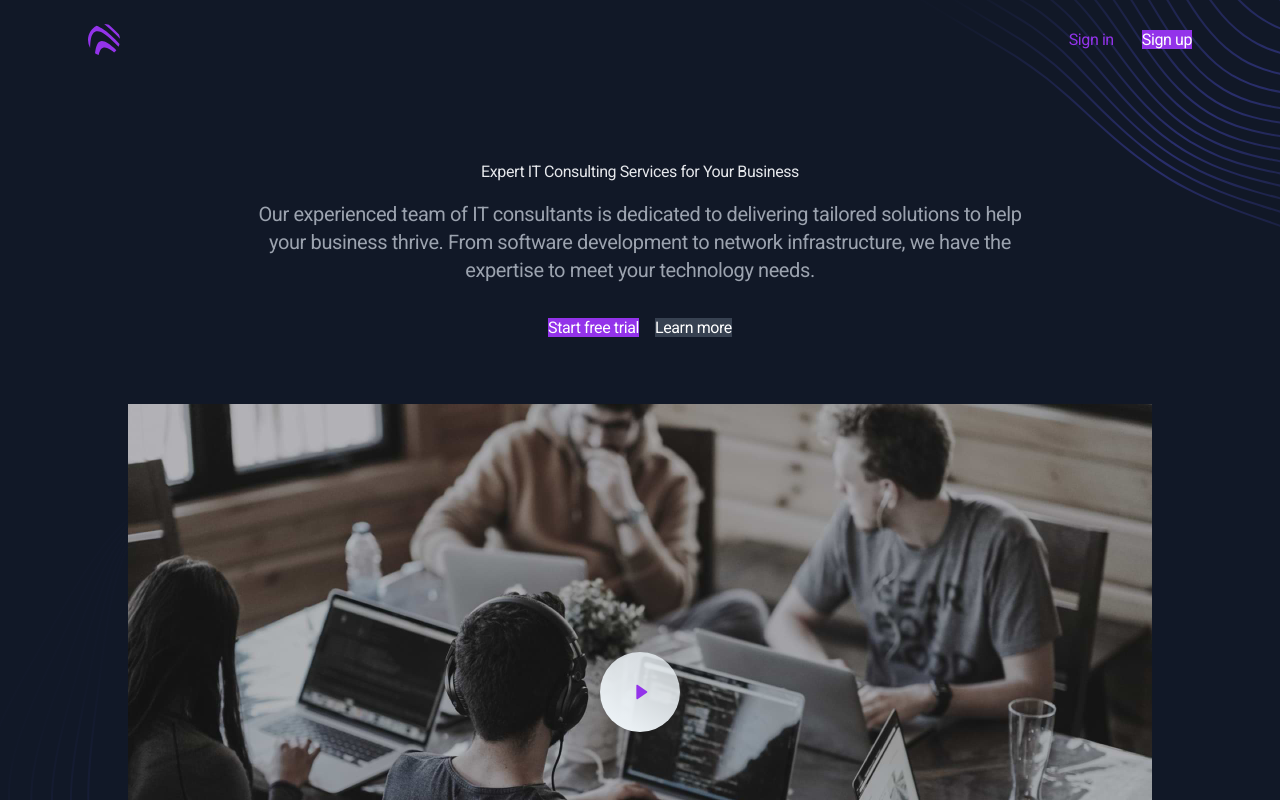
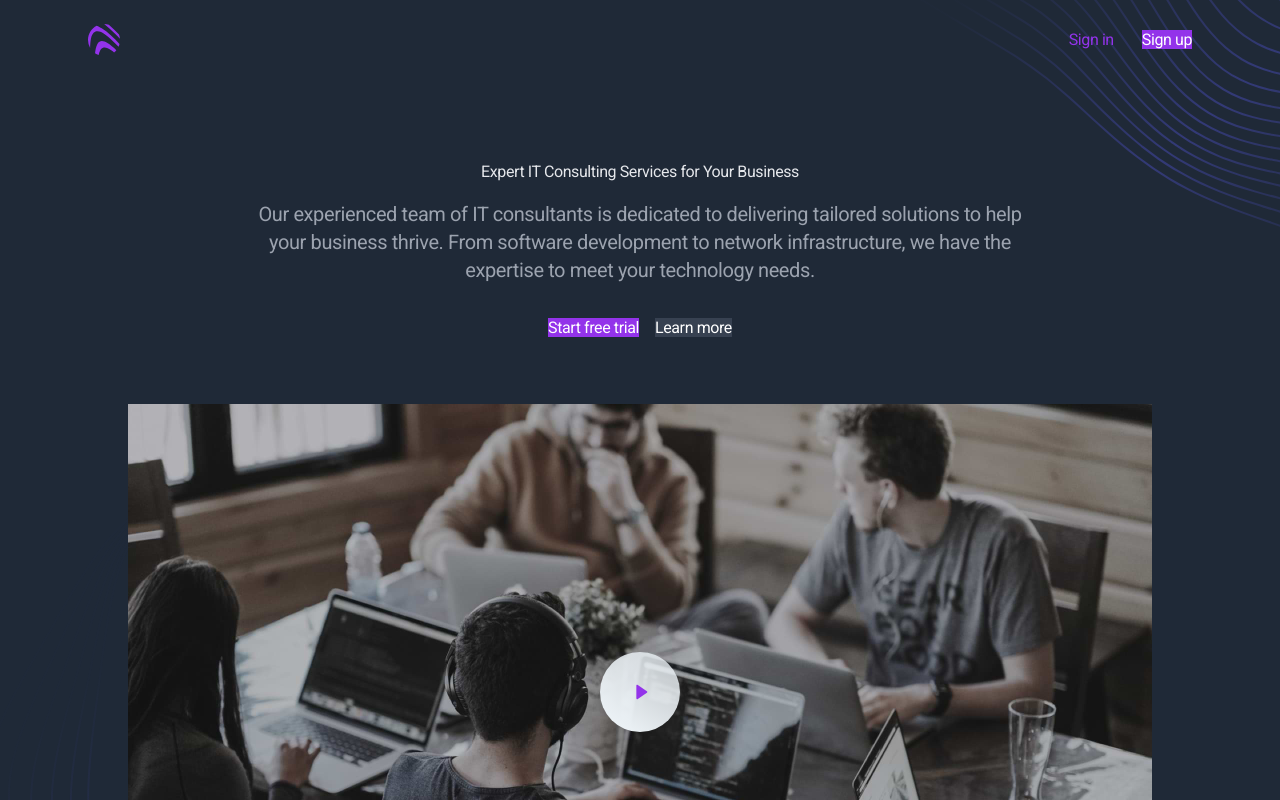
Before and after one commit to jupadev/karencio-website, a Next.js app: page / in a window 1280 px wide. Shown: the top 800 px of the page. Built offline with nearby package versions, Linux system fonts and the light colour scheme.

Commit message:
feat: add on scroll animation (#4)

```diff
--- a/app/globals.css
+++ b/app/globals.css
@@ -1,3 +1,4 @@
+@import '../node_modules/aos/dist/aos.css';
 @tailwind base;
 @tailwind components;
 /* Additional styles */
--- a/app/layout.tsx
+++ b/app/layout.tsx
@@ -20,7 +20,7 @@
 }) {
   return (
     <html lang="en">
-      <body className={`${roboto.className} font-inter antialiased bg-gray-900 text-gray-200 tracking-tight`}>{children}</body>
+      <body className={`${roboto.className} font-inter antialiased bg-gray-800 text-gray-200 tracking-tight`}>{children}</body>
     </html>
   );
 }
--- a/app/page.tsx
+++ b/app/page.tsx
@@ -1,4 +1,6 @@
-import React from 'react';
+"use client"
+import React, { useEffect } from 'react';
+import AOS from 'aos';
 
 import Header from './partials/Header';
 import PageIllustration from './partials/PageIllustration';
@@ -10,29 +12,28 @@
 import Footer from './partials/Footer';
 
 function Home() {
+  useEffect(() => {
+    AOS.init({
+      once: true,
+      disable: 'phone',
+      duration: 600,
+      easing: 'ease-out-sine',
+    });
+  }, []);
+
   return (
     <div className="flex flex-col min-h-screen overflow-hidden">
-      {/*  Site header */}
       <Header />
-
-      {/*  Page content */}
       <main className="grow">
-        {/*  Page illustration */}
         <div className="relative max-w-6xl mx-auto h-0 pointer-events-none" aria-hidden="true">
           <PageIllustration />
         </div>
-
         <HeroHome />
-
         <FeaturesBlocks />
-
         <FeaturesZigZag />
-
         <Testimonials />
-
         <Newsletter />
       </main>
-
       <Footer />
     </div>
   );
--- a/app/partials/HeroHome.jsx
+++ b/app/partials/HeroHome.jsx
@@ -41,7 +41,7 @@
           {/* Section header */}
           <div className="max-w-3xl mx-auto text-center pb-12 md:pb-16">
             <h1 className="h1 mb-4" data-aos="fade-up">
-              Expert IT Consulting Services for Your Business
+            <span className="text-gradient">Expert IT Consulting Services for Your Business</span>
             </h1>
             <p className="text-xl text-gray-400 mb-8" data-aos="fade-up" data-aos-delay="200">
             Our experienced team of IT consultants is dedicated to delivering tailored solutions to help your business thrive. From software development to network infrastructure, we have the expertise to meet your technology needs.
--- a/app/styles/additional-styles/utility-patterns.css
+++ b/app/styles/additional-styles/utility-patterns.css
@@ -13,6 +13,12 @@
 
 .h4 {
   @apply text-2xl font-bold leading-snug tracking-tight;
+}
+
+.text-gradient {
+  background: linear-gradient(45deg, rgb(187 247 208), #9333ea);
+  -webkit-background-clip: text;
+  -webkit-text-fill-color: transparent;
 }
 
 @screen md {
--- a/package.json
+++ b/package.json
@@ -12,6 +12,7 @@
     "@types/node": "18.15.3",
     "@types/react": "18.0.28",
     "@types/react-dom": "18.0.11",
+    "aos": "2.3.4",
     "eslint": "8.36.0",
     "eslint-config-next": "13.2.4",
     "next": "13.2.4",
@@ -23,6 +24,7 @@
   "devDependencies": {
     "@cloudflare/next-on-pages": "^0.4.2",
     "@netlify/plugin-nextjs": "4.29.5-appdir.0",
+    "@types/aos": "^3.0.4",
     "autoprefixer": "^10.4.14",
     "postcss": "^8.4.21",
     "tailwindcss": "^3.3.1",
```
Also changed, not shown: app/page.module.css (deleted, +0 -8 lines), 1 other file (tests, documents, lock files or other folders). Lines whose indentation alone changed are shown as unchanged.
